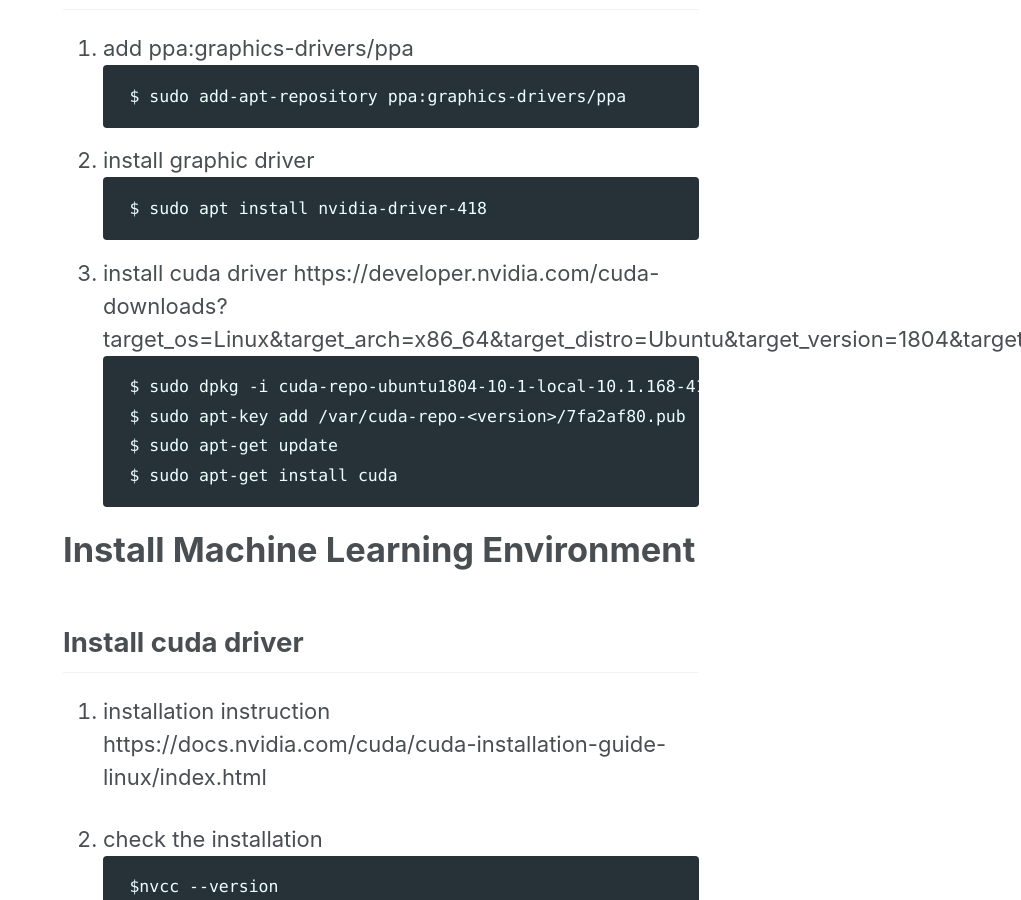
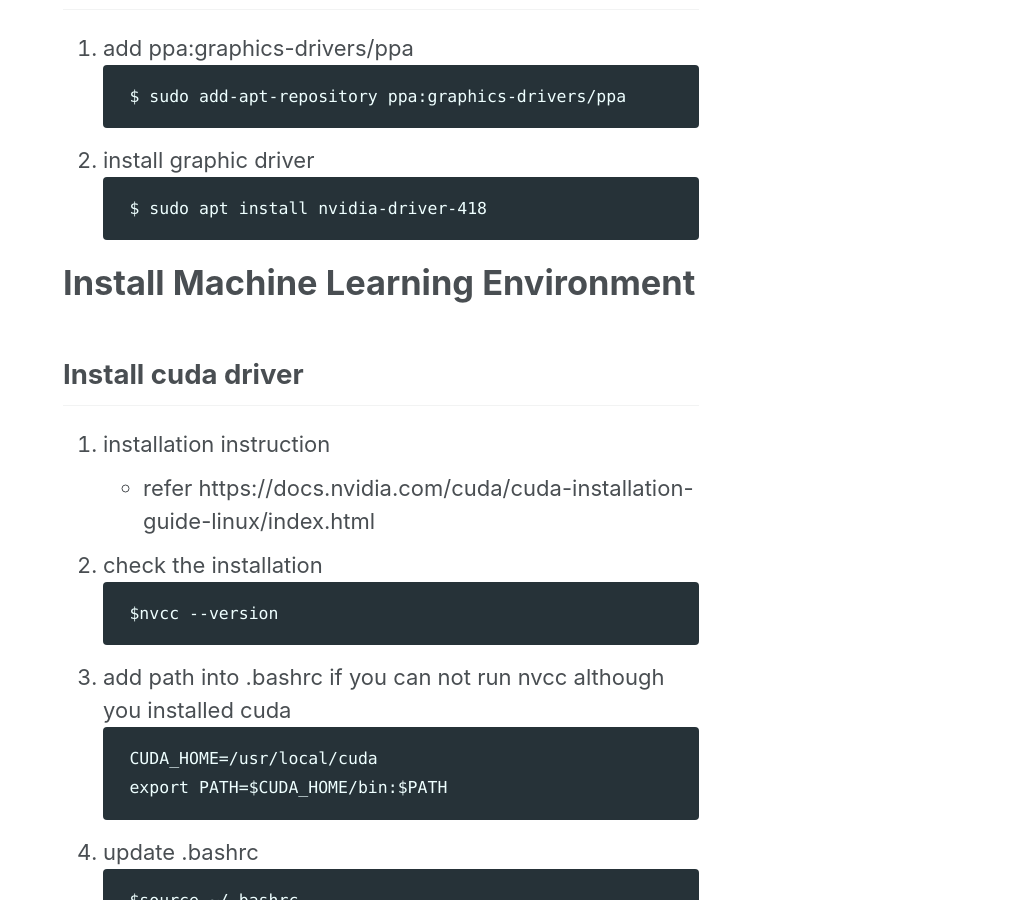
Before and after one commit to tech-vcanus/tech-vcanus.github.io, a Jekyll site: the page built from _posts/2019-10-04-devenv.md, in a window 1280 px wide and 900 px high, scrolled down 1570 px. Shown: the whole window, without its empty margins (259-1280 px from the left). Built offline with Jekyll 4.4.1, drawn with Linux system fonts in a browser that asks for light colours; cached includes are drawn as plain includes; nearby versions of some CDN libraries.

Commit message:
Update 2019-10-04-devenv.md

````diff
--- a/_posts/2019-10-04-devenv.md
+++ b/_posts/2019-10-04-devenv.md
@@ -57,19 +57,11 @@
     ```
     $ sudo apt install nvidia-driver-418
     ```
-3. install cuda driver
-https://developer.nvidia.com/cuda-downloads?target_os=Linux&target_arch=x86_64&target_distro=Ubuntu&target_version=1804&target_type=deblocal
-    ```
-    $ sudo dpkg -i cuda-repo-ubuntu1804-10-1-local-10.1.168-418.67_1.0-1_amd64.deb
-    $ sudo apt-key add /var/cuda-repo-<version>/7fa2af80.pub
-    $ sudo apt-get update
-    $ sudo apt-get install cuda
-    ```
 
 # Install Machine Learning Environment
 ## Install cuda driver
 1. installation instruction
-https://docs.nvidia.com/cuda/cuda-installation-guide-linux/index.html
+ - refer https://docs.nvidia.com/cuda/cuda-installation-guide-linux/index.html
 
 2. check the installation
     ```
````
